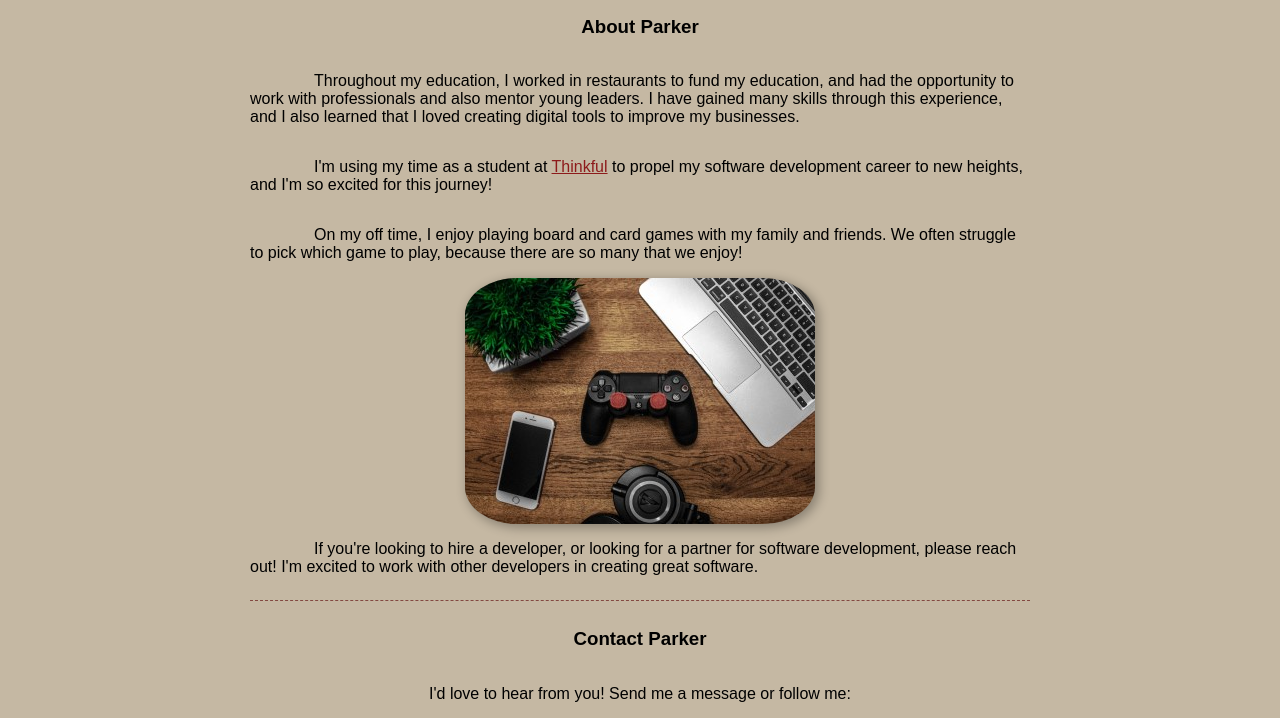
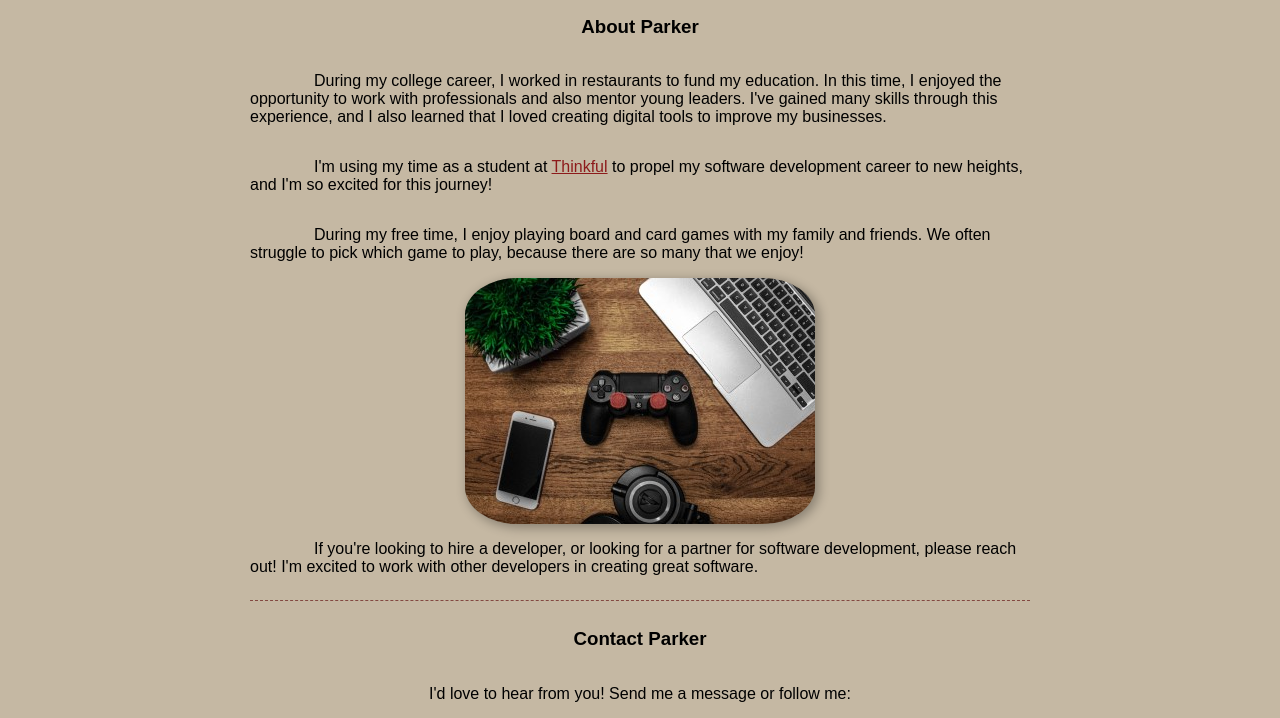
Before and after one commit to RParkerM/thinkful-portfolio-1, a plain HTML site: page index.html in a window 1280 px wide. Shown: the part 958-1676 px from the top of the page. Drawn offline with Linux system fonts and the light colour scheme; a web font is replaced by a local one.

Commit message:
clarity corrections

```diff
--- a/index.html
+++ b/index.html
@@ -42,11 +42,11 @@
         <section id="about-me">
           <h3>About Parker</h3>
           <p>
-            Throughout my education, I worked in restaurants to fund my
-            education, and had the opportunity to work with professionals and
-            also mentor young leaders. I have gained many skills through this
-            experience, and I also learned that I loved creating digital tools
-            to improve my businesses.
+            During my college career, I worked in restaurants to fund my
+            education. In this time, I enjoyed the opportunity to work with
+            professionals and also mentor young leaders. I've gained many skills
+            through this experience, and I also learned that I loved creating
+            digital tools to improve my businesses.
           </p>
           <p>
             I'm using my time as a student at
@@ -56,9 +56,9 @@
             excited for this journey!
           </p>
           <p>
-            On my off time, I enjoy playing board and card games with my family
-            and friends. We often struggle to pick which game to play, because
-            there are so many that we enjoy!
+            During my free time, I enjoy playing board and card games with my
+            family and friends. We often struggle to pick which game to play,
+            because there are so many that we enjoy!
           </p>
           <img
             src="./images/pexels-garrett-morrow-682933.jpg"
```
